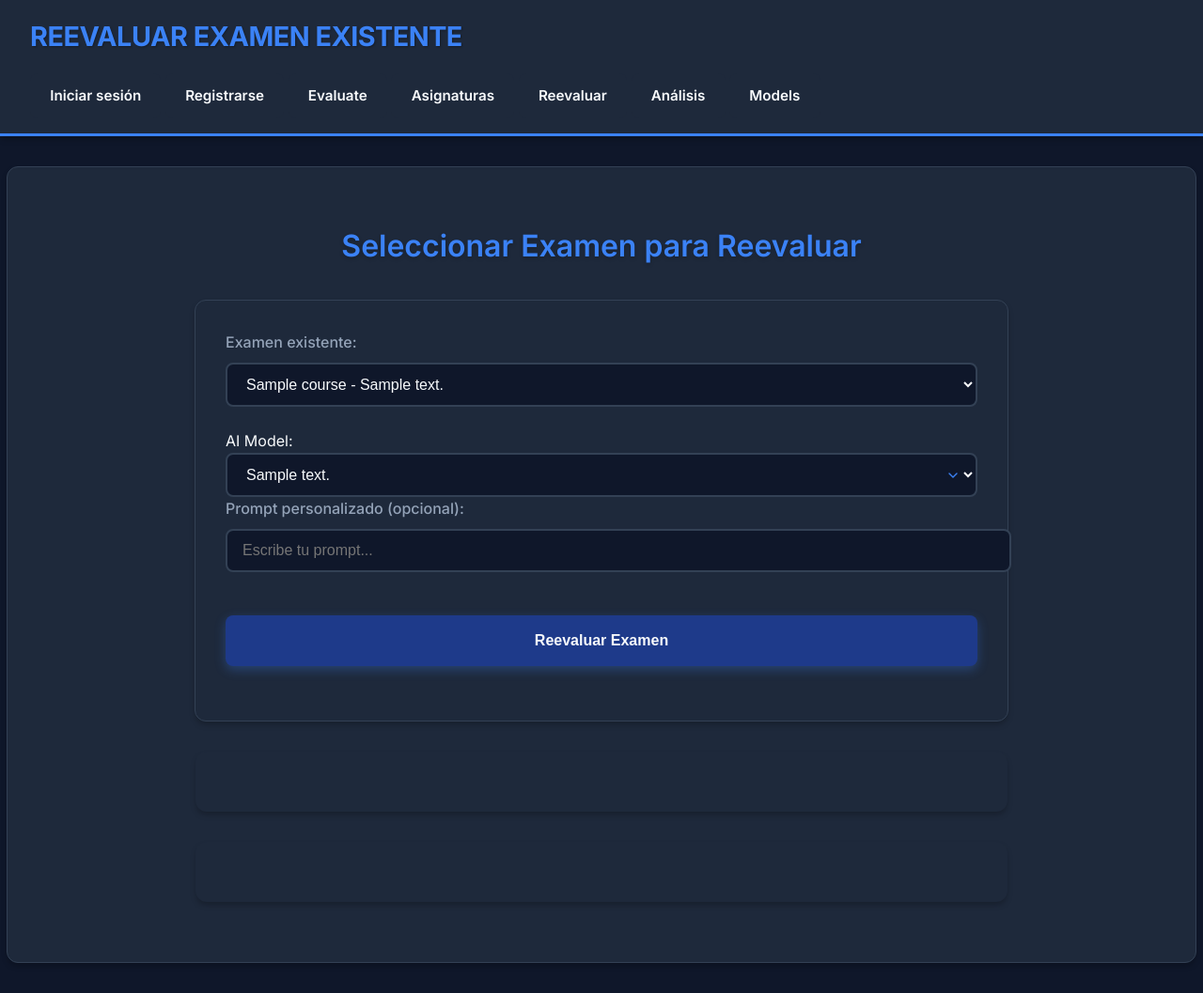
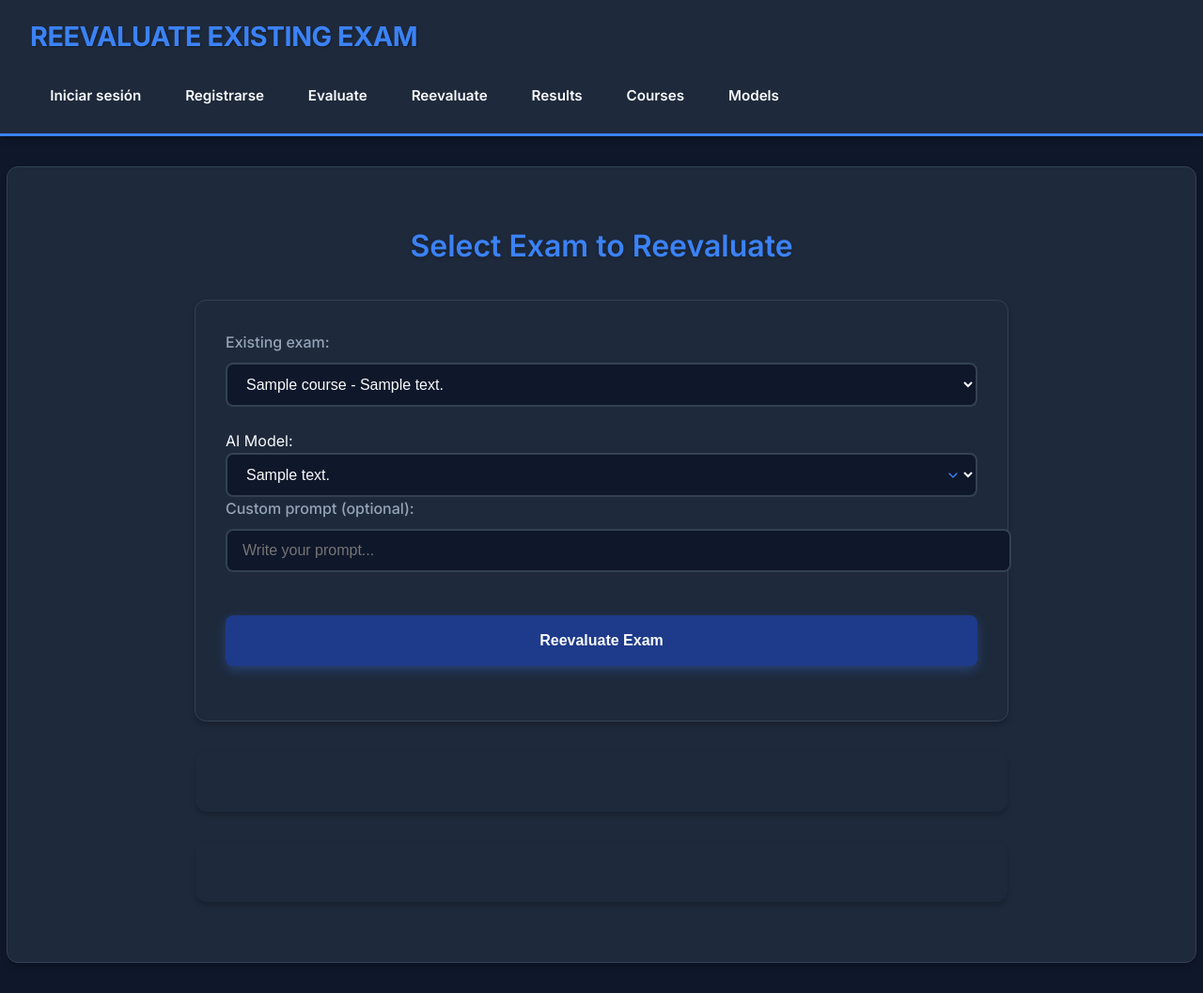
Before and after one commit to victor992992/genaigrader, a Django app: template genaigrader/templates/reevaluate.html in a window 1280 px wide. Shown: the whole page at 94% size. Run offline with Django 3.2, Linux system fonts and the light colour scheme; the template is opened without the code that fills it: most values are stand-ins (such as "Sample title", 1, 10 or a date in 2020).

Commit message:
Reevaluate translated into English

```diff
--- a/genaigrader/templates/base.html
+++ b/genaigrader/templates/base.html
@@ -24,9 +24,9 @@
         <a class="boton" href="{% url 'signup' %}">Registrarse</a>
       {% endif %}
           <a class="boton" href="{% url 'evaluate' %}">Evaluate</a>
-          <a class="boton" href="{% url 'course' %}">Asignaturas</a>
-          <a class="boton" href="{% url 'reevaluate' %}">Reevaluar</a>
-          <a class="boton" href="{% url 'analysis' %}">Análisis</a>
+          <a class="boton" href="{% url 'reevaluate' %}">Reevaluate</a>
+          <a class="boton" href="{% url 'analysis' %}">Results</a>
+          <a class="boton" href="{% url 'course' %}">Courses</a>
           <a class="boton" href="{% url 'api' %}">Models</a>
       </div>
   </div>
--- a/genaigrader/templates/reevaluate.html
+++ b/genaigrader/templates/reevaluate.html
@@ -1,21 +1,21 @@
 {% extends "base.html" %}
 {% load static %}
 
-{% block title %}Reevaluar Examen{% endblock %}
-{% block header %}Reevaluar Examen Existente{% endblock %}
+{% block title %}Reevaluate Exam{% endblock %}
+{% block header %}Reevaluate Existing Exam{% endblock %}
 
 {% block extra_css %}
   <link rel="stylesheet" href="{% static 'css/reevaluate.css' %}">
 {% endblock %}
 
 {% block content %}
-  <h2>Seleccionar Examen para Reevaluar</h2>
+  <h2>Select Exam to Reevaluate</h2>
   <form id="reevaluate-form">
     {% csrf_token %}
 
-    <!-- Selección de examen existente -->
+    <!-- Existing exam selection -->
     <div class="form-section">
-      <label for="exam-select">Examen existente:</label>
+      <label for="exam-select">Existing exam:</label>
       <select id="exam-select" name="exam_id" required>
         {% for exam in exams %}
           <option value="{{ exam.id }}">{{ exam.course.name }} - {{ exam.description }}</option>
@@ -25,13 +25,13 @@
 
     {% include "partials/model_select.html" %}
 
-    <!-- Prompt opcional -->
+    <!-- Optional prompt -->
     <div class="form-section">
-      <label for="user-prompt">Prompt personalizado (opcional):</label>
-      <input type="text" id="user-prompt" name="user_prompt" placeholder="Escribe tu prompt..."/>
+      <label for="user-prompt">Custom prompt (optional):</label>
+      <input type="text" id="user-prompt" name="user_prompt" placeholder="Write your prompt..."/>
     </div>
 
-    <button type="submit">Reevaluar Examen</button>
+    <button type="submit">Reevaluate Exam</button>
   </form>
 
   {% include "partials/loading_feedback.html" %}
--- a/static/js/reevaluate.js
+++ b/static/js/reevaluate.js
@@ -1,4 +1,3 @@
-// reevaluate.js
 $(document).ready(function () {
   $("#reevaluate-form").submit(function (event) {
     event.preventDefault();
@@ -8,7 +7,7 @@ $(document).ready(function () {
     const userPrompt = $("#user-prompt").val();
 
     if (!examId) {
-      alert("Por favor selecciona un examen");
+      alert("Please select an exam");
       return;
     }
 
@@ -30,14 +29,14 @@ $(document).ready(function () {
     })
       .then((response) => {
         if (!response.ok) {
-          return handleErrorResponse(response, "Hubo un error con el procesamiento del archivo.");
+          return handleErrorResponse(response, "There was an error processing the file.");
         }
         return handleStreamingResponse(response, updateUI);
       })
       .catch((error) => {
         console.error("Error:", error);
         $("#loading-indicator").hide();
-        $("#exam-results").html("Error al reevaluar el examen.");
+        $("#exam-results").html("Error reevaluating the exam.");
       });
   });
 });
```
Also changed, not shown: genaigrader/views/reevaluate_views.py (+7 -7 lines).
